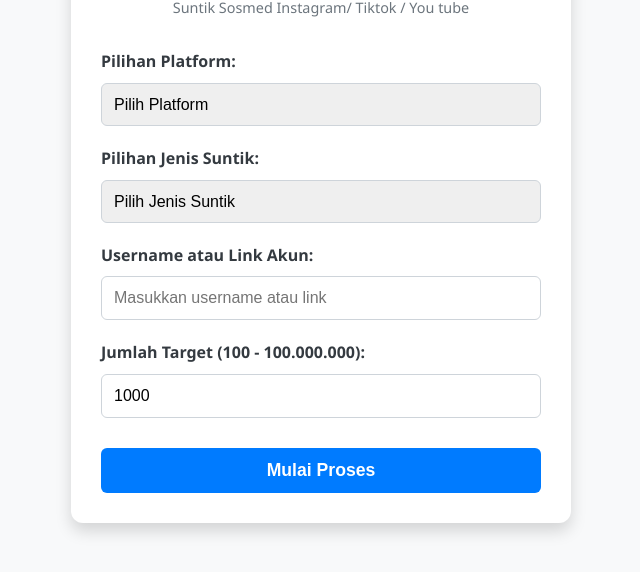
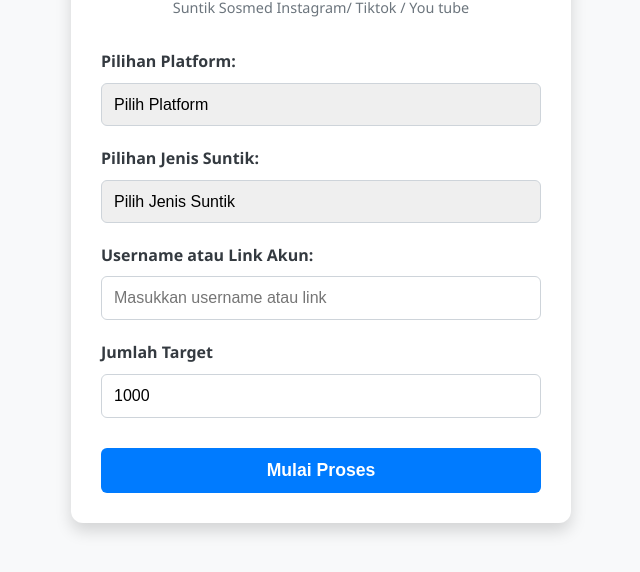
Before and after one commit to RISKIANDIKAYT2007/kiyy, a plain HTML site: page index.html in a window 1280 px wide. Shown: the part 186-758 px from the top of the page, without its empty margins (319-959 px from the left). Drawn offline with Linux system fonts and the light colour scheme.

Commit message:
index.html

```diff
--- a/index.html
+++ b/index.html
@@ -41,7 +41,7 @@
                 </div>
 
                 <div class="form-group">
-                    <label for="target-count">Jumlah Target (100 - 100.000.000):</label>
+                    <label for="target-count">Jumlah Target</label>
                     <input type="number" id="target-count" min="100" max="100000000" value="1000" required>
                 </div>
 
```
